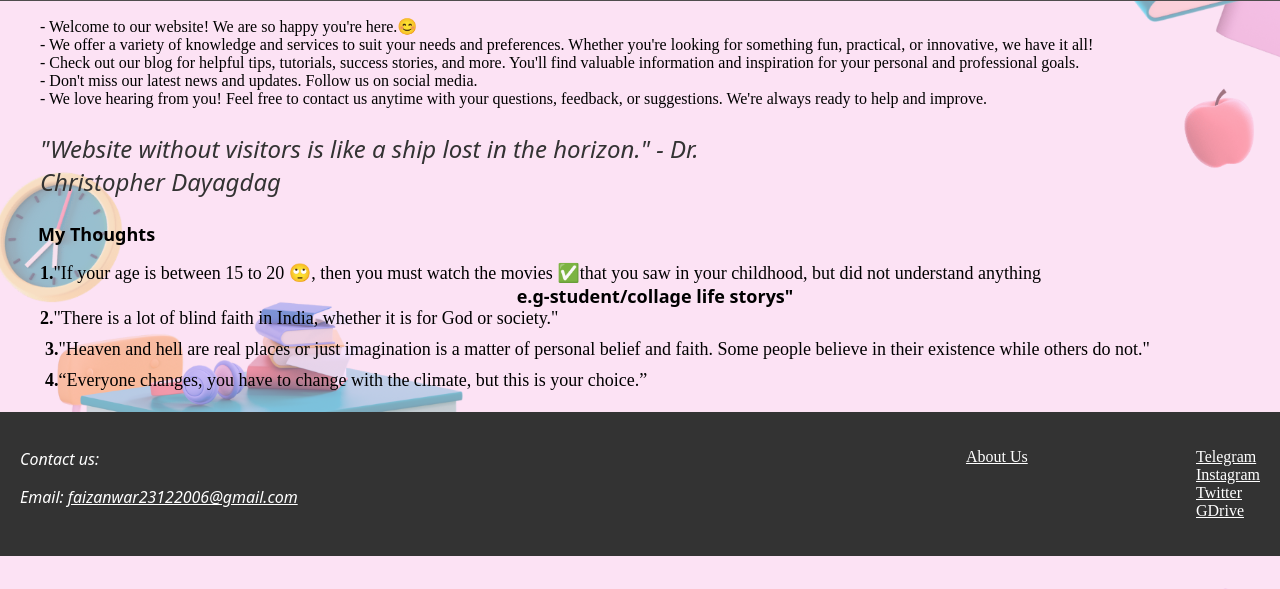
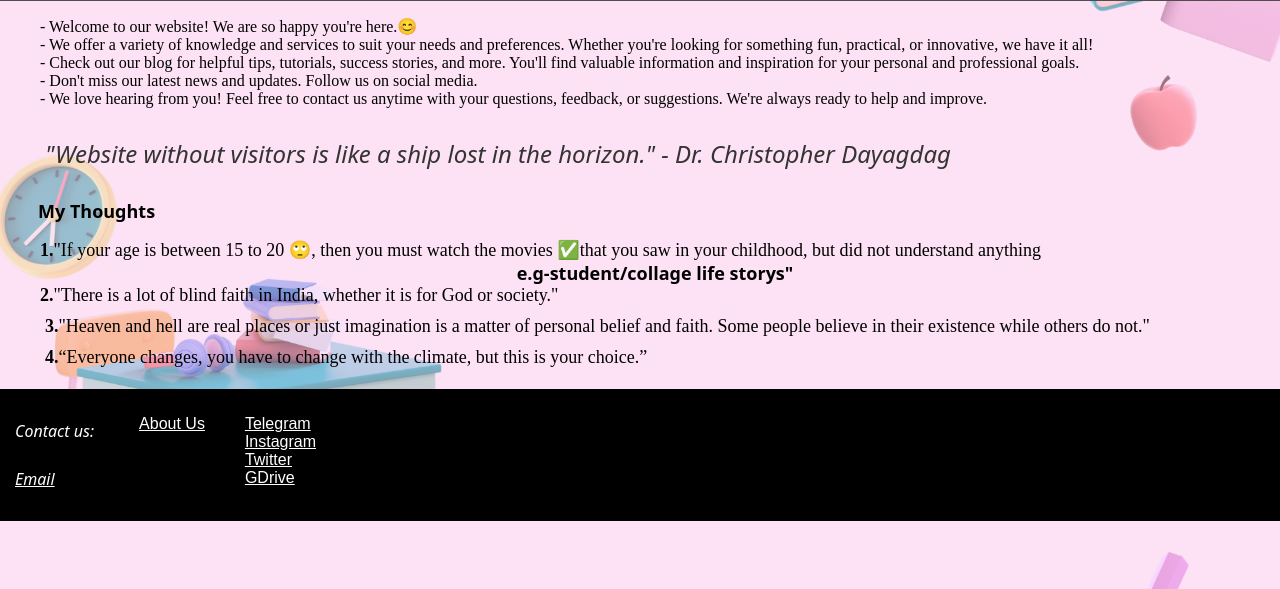
Before and after one commit to faiz-anwar34/G2creation, a plain HTML site: page index.html in a window 1280 px wide. Shown: the part 211-800 px from the top of the page. Drawn offline with Linux system fonts and the light colour scheme.

Commit message:
footer update

```diff
--- a/index.html
+++ b/index.html
@@ -65,7 +65,7 @@
  <footer style="overflow: hidden;">
   <address>
     <p>Contact us:</p>
-    <p>Email: <a href="mailto:faizanwar23122006@gmail.com">faizanwar23122006@gmail.com</a></p>
+    <p><a href="mailto:faizanwar23122006@gmail.com">Email</a></p>
   </address>
   <ul>
     <li><a href="extra pages/aboutme.html" target="_blank">About Us</a></li>
--- a/style/style.css
+++ b/style/style.css
@@ -37,7 +37,8 @@ nav {
    position: relative
 }
 p{
-   padding-right: 500px;
+   padding-right: 10px;
+   padding: 5px;
 font-family: system-ui, -apple-system, BlinkMacSystemFont, 'Segoe UI', Roboto, Oxygen, Ubuntu, Cantarell, 'Open Sans', 'Helvetica Neue', sans-serif
 
 }
@@ -105,9 +106,9 @@ nav li {
    font-style: italic;
  }  footer {
    display: flex;
-   justify-content: space-between;
-   padding: 20px;
-   background-color: #333;
+   font-family: Arial, Helvetica, sans-serif;
+   padding: 10px;
+   background-color: #000000;
    color: #fff;
  }
 
@@ -117,7 +118,9 @@ nav li {
   font-family: system-ui, -apple-system, BlinkMacSystemFont, 'Segoe UI', Roboto, Oxygen, Ubuntu, Cantarell, 'Open Sans', 'Helvetica Neue', sans-serif;
 }
 
- footer address,
+ footer address{
+padding: 0%;
+ }
  footer ul {
    margin: 1;
  }
@@ -126,8 +129,7 @@ nav li {
    color: #fff;
  }  footer {
    display: flex;
-   justify-content: space-between;
-   padding: 20px;
+   padding: 10px;
    background-color:'Monochromatic';
    color: #fff;
  }
```
